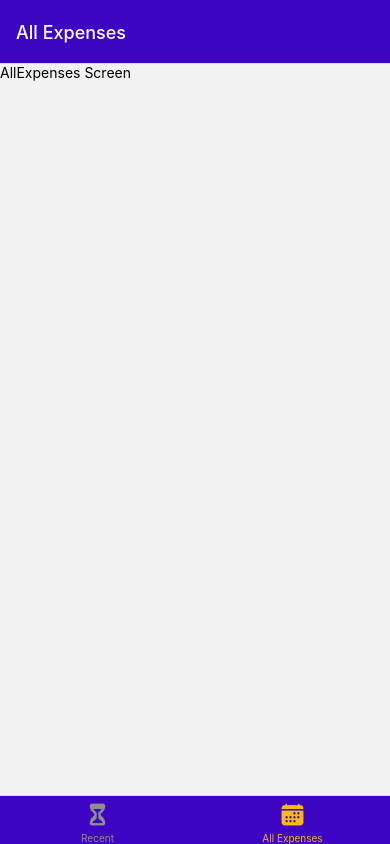
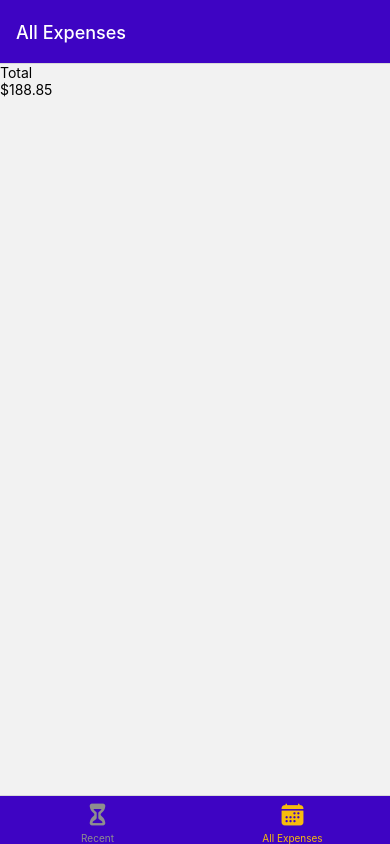
Before and after one commit to AStoychev/react-native-expense-tracker, a React Native app: screen /AllExpenses in a window 390 px wide. Built offline with nearby package versions, Linux system fonts and the light colour scheme.

Commit message:
Import data for try functionality field

```diff
--- a/components/ExpensesOutput/ExpensesOutput.js
+++ b/components/ExpensesOutput/ExpensesOutput.js
@@ -3,10 +3,43 @@
 import ExpensesList from "./ExpensesList";
 import ExpensesSummary from "./ExpensesSummary";
 
-function ExpensesOutput({expenses, expensesPeriod}) {
+const DUMMY_EXPENSES = [
+    {
+        id: 'e1',
+        description: 'A pair of shoes',
+        amount: 59.99,
+        date: new Date('2021-12-19')
+    },
+    {
+        id: 'e2',
+        description: 'A pair of trousers',
+        amount: 89.29,
+        date: new Date('2022-01-05')
+    },
+    {
+        id: 'e3',
+        description: 'Some bananas',
+        amount: 5.99,
+        date: new Date('2021-12-01')
+    },
+    {
+        id: 'e4',
+        description: 'A book',
+        amount: 14.99,
+        date: new Date('2022-02-19')
+    },
+    {
+        id: 'e5',
+        description: 'Another book',
+        amount: 18.59,
+        date: new Date('2022-02-18')
+    }
+];
+
+function ExpensesOutput({ expenses, expensesPeriod }) {
     return (
         <View>
-            <ExpensesSummary expenses={expenses} periodName={expensesPeriod}/>
+            <ExpensesSummary expenses={DUMMY_EXPENSES} periodName={expensesPeriod} />
             <ExpensesList />
         </View>
     )
--- a/screens/AllExpenses.js
+++ b/screens/AllExpenses.js
@@ -1,7 +1,7 @@
-import { Text } from "react-native";
+import ExpensesOutput from "../components/ExpensesOutput/ExpensesOutput";
 
 function AllExpenses() {
-    return <Text>AllExpenses Screen</Text>;
+    return <ExpensesOutput expensesPeriod="Total"/>
 }
 
 export default AllExpenses;
--- a/screens/RecentExpenses.js
+++ b/screens/RecentExpenses.js
@@ -1,7 +1,7 @@
-import { Text } from "react-native";
+import ExpensesOutput from "../components/ExpensesOutput/ExpensesOutput";
 
 function RecentExpenses() {
-    return <Text>RecentExpenses Screen</Text>;
+    return <ExpensesOutput expensesPeriod="Last 7 Days"/>
 }
 
 export default RecentExpenses;
```
